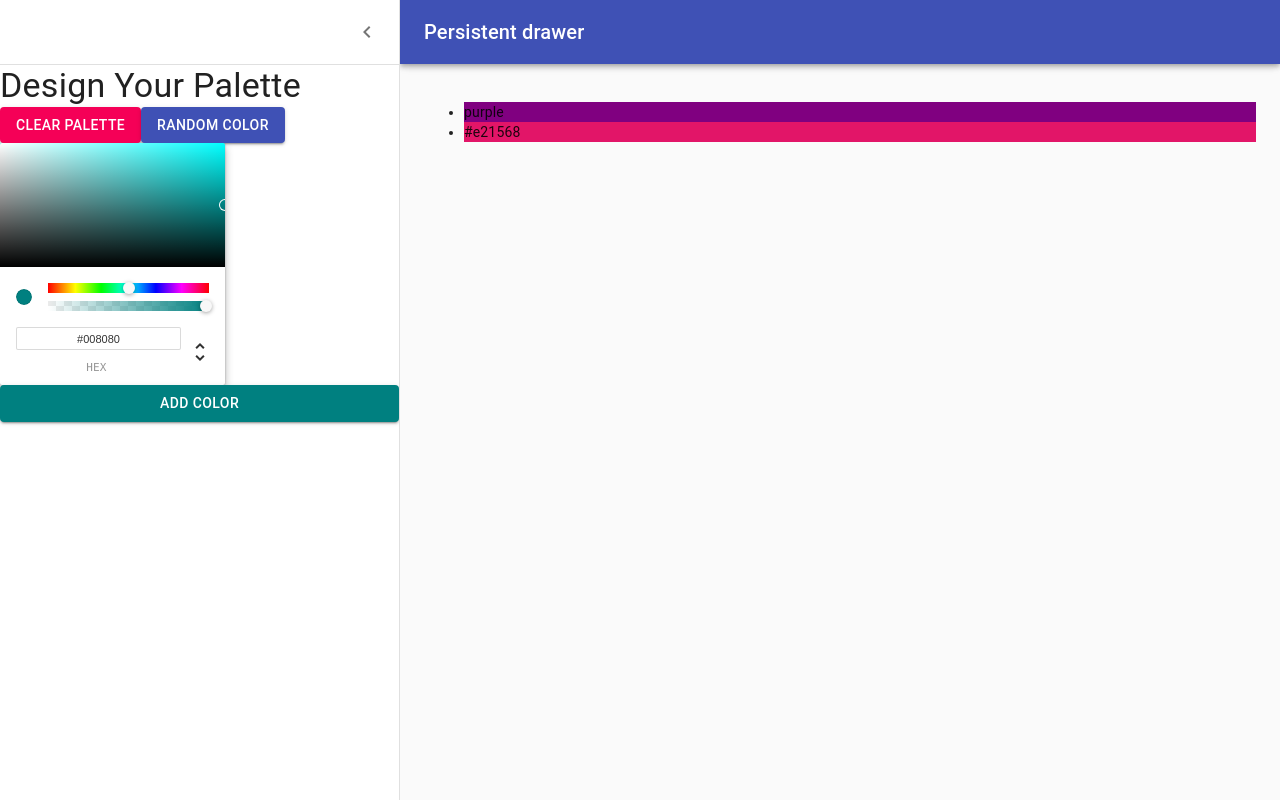
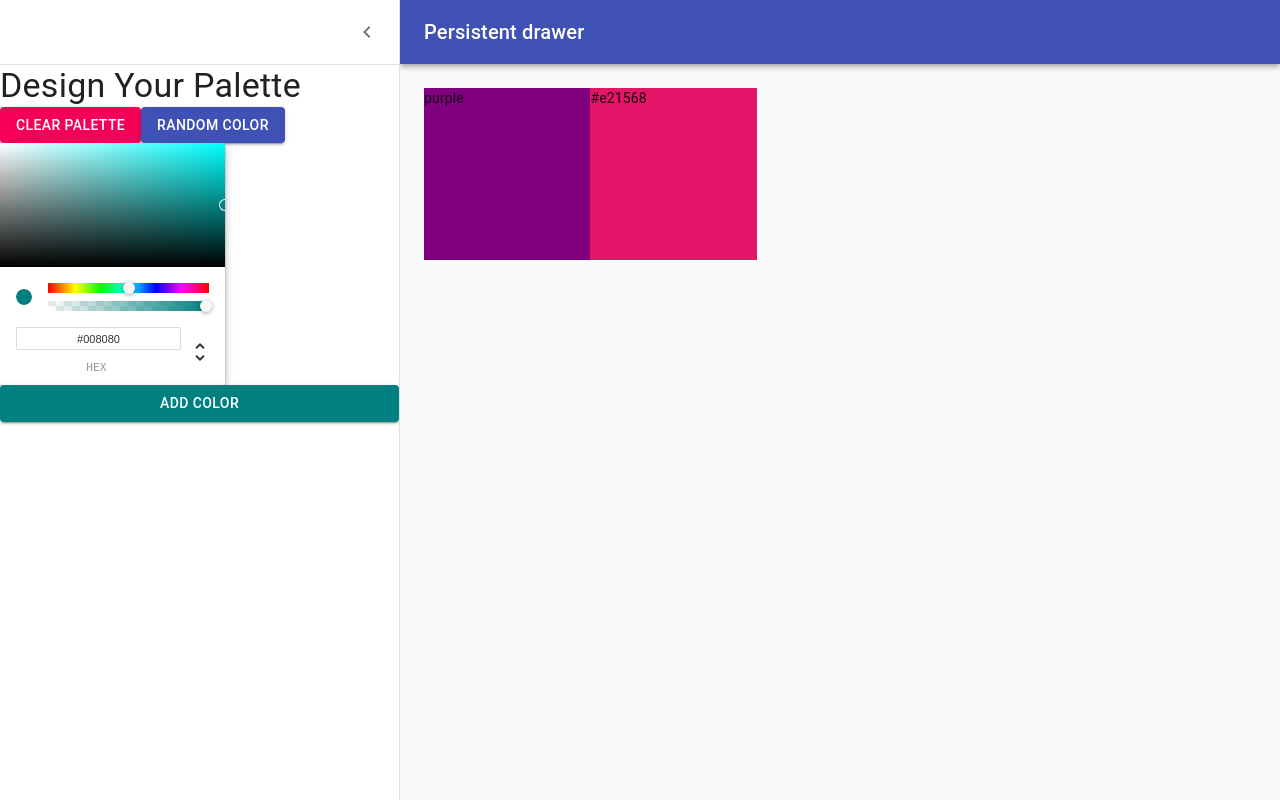
Before and after one commit to Roopin619/Colorburg, a React (Create React App) app: page /palette/new in a window 1280 px wide. Built offline with nearby package versions, Linux system fonts and the light colour scheme.

Commit message:
Add DraggableColorBox

```diff
--- /dev/null
+++ b/src/DraggableColorBox.js
@@ -0,0 +1,27 @@
+import React from 'react';
+import { withStyles } from "@material-ui/styles";
+
+const styles = {
+    root: {
+        width: "20%",
+        height: "25%",
+        margin: "0 auto",
+        display: "inline-block",
+        position: "relative",
+        cursor: "pointer",
+        marginBottom: "-3px"
+    }
+}
+
+function DraggableColorBox(props) {
+    return (
+        <div
+            className={props.classes.root}
+            style={{ backgroundColor: props.color }}
+        >
+            {props.color}
+        </div>
+    );
+}
+
+export default withStyles(styles)(DraggableColorBox);
--- a/src/NewPaletteForm.js
+++ b/src/NewPaletteForm.js
@@ -12,6 +12,7 @@
 import ChevronLeftIcon from "@material-ui/icons/ChevronLeft";
 import { ChromePicker } from 'react-color';
 import Button from '@material-ui/core/Button';
+import DraggableColorBox from './DraggableColorBox';
 
 const drawerWidth = 400;
 
@@ -55,6 +56,7 @@
         justifyContent: "flex-end"
     },
     content: {
+        height: "calc(100vh - 64px)",
         flexGrow: 1,
         padding: theme.spacing.unit * 3,
         transition: theme.transitions.create("margin", {
@@ -170,11 +172,11 @@
                     })}
                 >
                     <div className={classes.drawerHeader} />
-                    <ul>
+
                         {this.state.colors.map(color => (
-                            <li style={{ backgroundColor: color }}>{color}</li>
+                            <DraggableColorBox color={color} />
                         ))}
-                    </ul>
+
                 </main>
             </div>
         );
```
